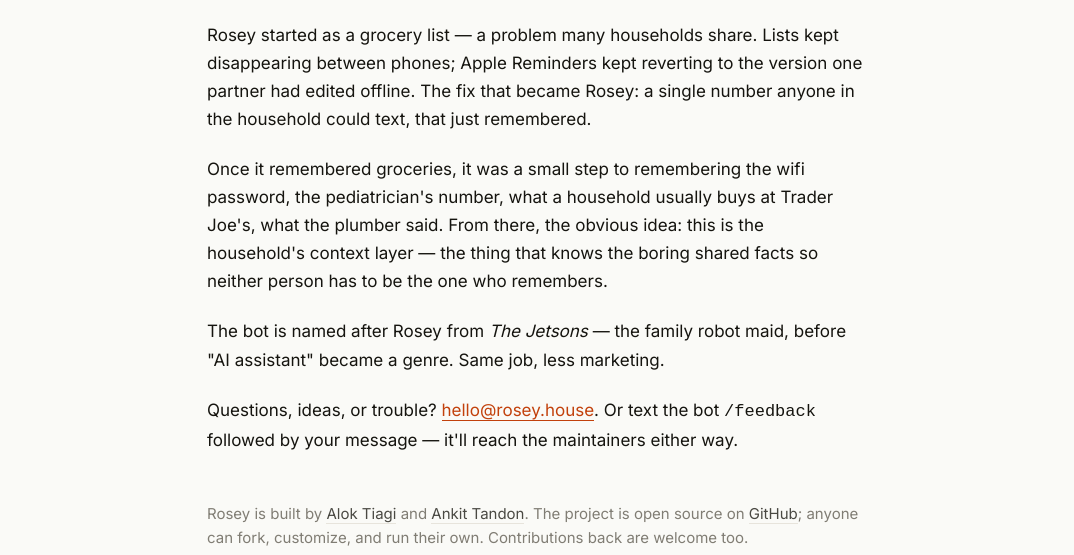
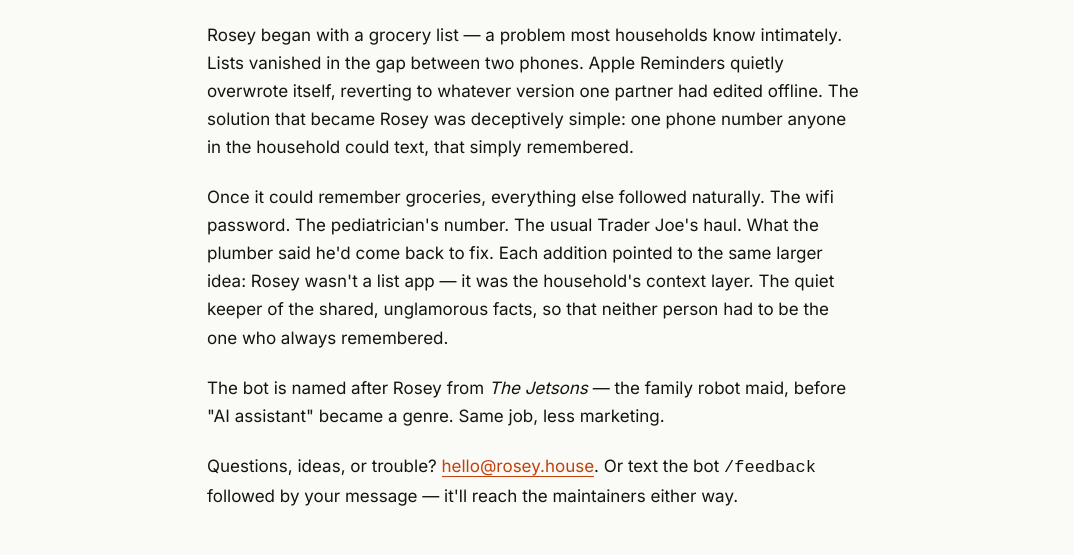
Before and after one commit to aloktiagi/rosey, a plain HTML site: page website/about/index.html in a window 1280 px wide. Shown: the part 243-798 px from the top of the page, without its empty margins (105-1179 px from the left). Drawn offline with Linux system fonts and the light colour scheme.

Commit message:
Website copy: refresh about page prose, drop trial badge
- About: tighter grocery-list-to-context-layer narrative
- Landing Option 2 tag: 'Free 30-day trial' → 'We host it for you'
  (since hosted version is currently free for everyone)

```diff
--- a/website/about/index.html
+++ b/website/about/index.html
@@ -47,19 +47,21 @@
   <div class="wrap" style="max-width:720px;">
     <h1>About.</h1>
     <p style="font-size:17px; line-height:1.65; color:var(--ink); margin:0 0 22px;">
-      Rosey started as a grocery list — a problem many households share.
-      Lists kept disappearing between phones; Apple Reminders kept reverting
-      to the version one partner had edited offline. The fix that became
-      Rosey: a single number anyone in the household could text, that just
-      remembered.
+      Rosey began with a grocery list — a problem most households know
+      intimately. Lists vanished in the gap between two phones. Apple
+      Reminders quietly overwrote itself, reverting to whatever version
+      one partner had edited offline. The solution that became Rosey was
+      deceptively simple: one phone number anyone in the household could
+      text, that simply remembered.
     </p>
     <p style="font-size:17px; line-height:1.65; color:var(--ink); margin:0 0 22px;">
-      Once it remembered groceries, it was a small step to remembering the
-      wifi password, the pediatrician's number, what a household usually
-      buys at Trader Joe's, what the plumber said. From there, the obvious
-      idea: this is the household's context layer — the thing that knows
-      the boring shared facts so neither person has to be the one who
-      remembers.
+      Once it could remember groceries, everything else followed naturally.
+      The wifi password. The pediatrician's number. The usual Trader Joe's
+      haul. What the plumber said he'd come back to fix. Each addition
+      pointed to the same larger idea: Rosey wasn't a list app — it was
+      the household's context layer. The quiet keeper of the shared,
+      unglamorous facts, so that neither person had to be the one who
+      always remembered.
     </p>
     <p style="font-size:17px; line-height:1.65; color:var(--ink); margin:0 0 22px;">
       The bot is named after Rosey from <em>The Jetsons</em> — the family
```
Also changed, not shown: website/index.html (+1 -1 lines).
